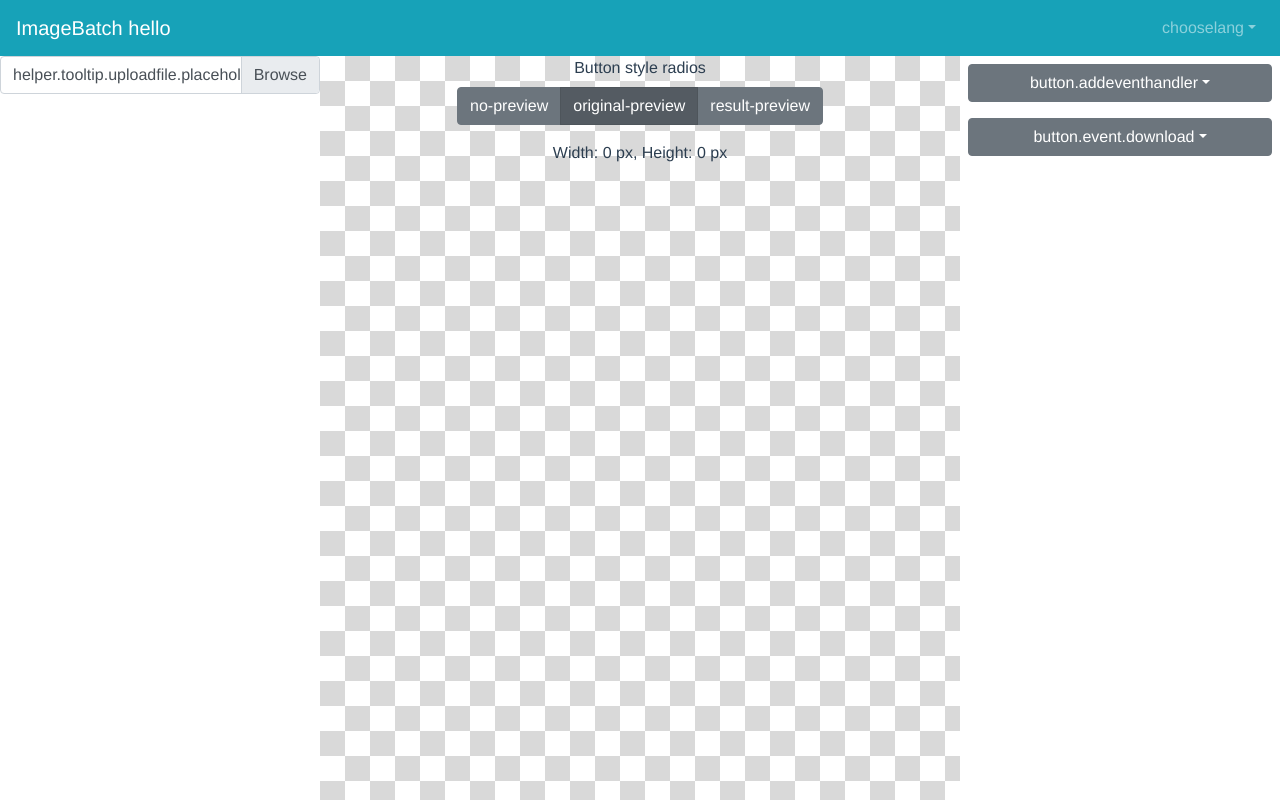
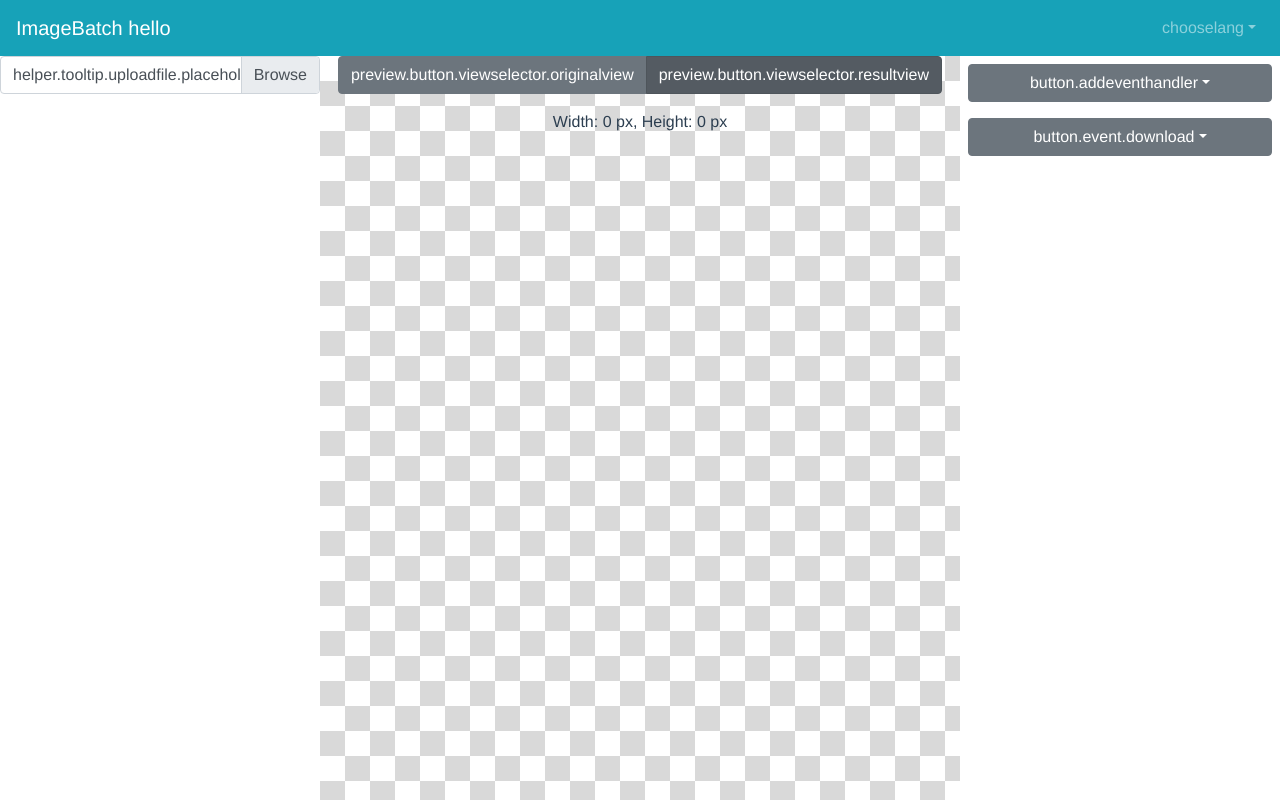
Before and after one commit to olegbarabanov/tinyibp, a Vue app: page / in a window 1280 px wide. Built offline with nearby package versions, Linux system fonts and the light colour scheme.

Commit message:
Добавлен переключатель исходного и конечного изображения

```diff
--- a/src/components/PreviewCanvas.vue
+++ b/src/components/PreviewCanvas.vue
@@ -1,7 +1,10 @@
+<i18n src="../common/locales.json"></i18n>
+
 <template>
   <div class="preview h-100 d-flex flex-column">
-    <b-form-group label="Button style radios" v-slot="{ ariaDescribedby }">
+    <b-form-group v-slot="{ ariaDescribedby }">
       <b-form-radio-group
+        label="Individual radios"
         id="btn-radios-1"
         v-model="selected"
         :options="options"
@@ -21,11 +24,10 @@
 export default {
   data() {
     return {
-      selected: "original-preview",
+      selected: "result-preview",
       options: [
-        { text: "no-preview", value: "no-preview" },
-        { text: "original-preview", value: "original-preview" },
-        { text: "result-preview", value: "result-preview" },
+        { value: "original-preview", text: this.$t("preview.button.viewselector.originalview") },
+        { value: "result-preview", text: this.$t("preview.button.viewselector.resultview") },
       ],
       width: 0,
       height: 0,
@@ -46,7 +48,8 @@ export default {
       this.updateTimeout = setTimeout(async () => {
         const sourceCanvas = await this.$store.dispatch(
           "runFilterProcessorForOne",
-          this.$store.state.showFileIndex
+          {symbolIndex: this.$store.state.showFileIndex,
+          ignoreFilter: this.selected === "original-preview"}
         );
         canvas.getContext("2d").clearRect(0, 0, canvas.width, canvas.height);
         this.width = sourceCanvas.width;
@@ -67,7 +70,10 @@ export default {
     },
     "$store.state.showFileIndex": async function () {
         await this.updateCanvas();
-    }
+    },
+    "selected": async function () {
+        await this.updateCanvas();
+    },
   },
   //updated: function() {
   //  this.updateCanvas();
--- a/src/main.js
+++ b/src/main.js
@@ -84,9 +84,9 @@ const store = new Vuex.Store({
     runFilterProcessor(store) {
       return filterProcessor.run(store.getters.fileList, store.getters.filterList);
     },
-    async runFilterProcessorForOne (store, symbolIndex) {
+    async runFilterProcessorForOne (store, {symbolIndex, ignoreFilter = false}) {
       const newFileList = store.getters.fileList.filter(file => file.symbolIndex === symbolIndex);
-      const result = await filterProcessor.run(newFileList, store.getters.filterList);
+      const result = await filterProcessor.run(newFileList, ignoreFilter ? [] : store.getters.filterList);
       return result.shift();
     },
     async downloadImages (store, method = "common") {
```
Also changed, not shown: src/common/locales.json (+6 -2 lines).
